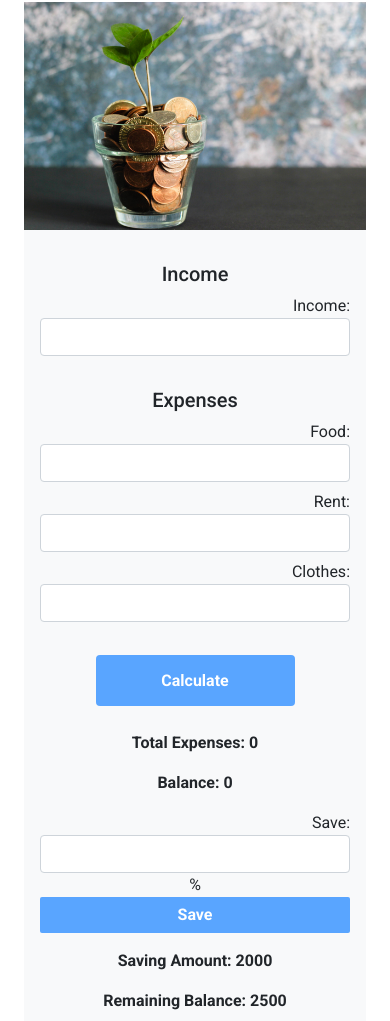
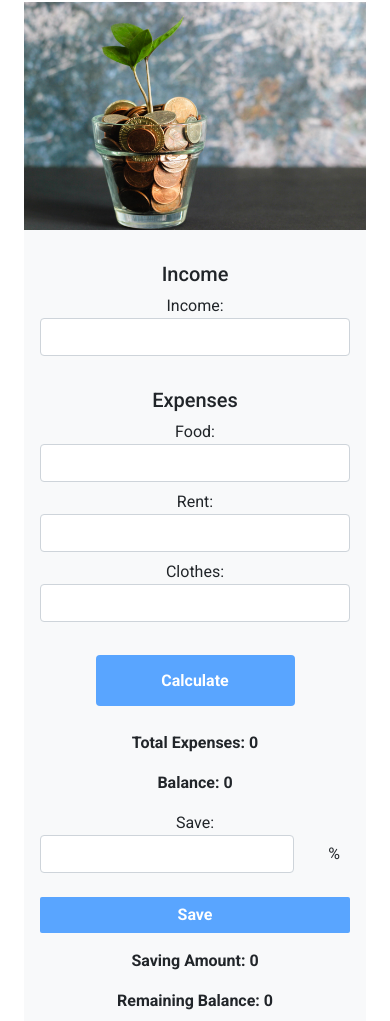
Before and after one commit to myishatunsamiha/budget-tracker, a plain HTML site: page index.html in a window 390 px wide. Shown: the part 79-1100 px from the top of the page. Drawn offline with nearby package versions, Linux system fonts and the light colour scheme.

Commit message:
Made the page responsive by adding some bootstrap classes.

```diff
--- a/index.html
+++ b/index.html
@@ -32,7 +32,7 @@
                         <div class="income my-3">
                             <h5>Income</h5>
                             <div class="row">
-                                <div class="col-md-3 text-end">Income:</div>
+                                <div class="col-md-3 text-center text-md-end">Income:</div>
                                 <div class="col-md-9">
                                     <input type="text" class="form-control" id="income">
                                     <p id="income-error" class="text-muted">Please input a number..</p>
@@ -44,15 +44,15 @@
                         <div class="expenses my-3">
                             <h5>Expenses</h5>
                             <div class="row my-2">
-                                <div class="col-md-3 text-end">Food:</div>
+                                <div class="col-md-3 text-center text-md-end">Food:</div>
                                 <div class="col-md-9"><input type="text" class="form-control" id="food"></div>
                             </div>
                             <div class="row my-2">
-                                <div class="col-md-3 text-end">Rent:</div>
+                                <div class="col-md-3 text-center text-md-end">Rent:</div>
                                 <div class="col-md-9"><input type="text" class="form-control" id="rent"></div>
                             </div>
                             <div class="row my-2">
-                                <div class="col-md-3 text-end">Clothes:</div>
+                                <div class="col-md-3 text-center text-md-end">Clothes:</div>
                                 <div class="col-md-9"><input type="text" class="form-control" id="clothes"></div>
                             </div>
 
@@ -61,16 +61,18 @@
                             <p class="fw-bold">Balance: <span id="balance">0</span></p>
 
                             <div class="row my-3 d-flex align-items-center">
-                                <div class="col-md-3 text-end">Save:</div>
-                                <div class="col-md-4"><input type="text" class="form-control" id="saving-percentage">
+                                <div class="col-md-3 text-center text-md-end">Save:</div>
+                                <div class="col-10 col-md-4"><input type="text" class="form-control"
+                                        id="saving-percentage">
                                 </div>
-                                <div class="col-md-1">%</div>
-                                <div class="col-md-4"><button class="btn" id="saving-calculation-btn">Save</button>
+                                <div class="col-2 col-md-1">%</div>
+                                <div class="col-md-4 mt-4 mt-md-0"><button class="btn"
+                                        id="saving-calculation-btn">Save</button>
                                 </div>
                             </div>
 
-                            <p class="fw-bold">Saving Amount: <span id="saving-amount">2000</span></p>
-                            <p class="fw-bold">Remaining Balance: <span id="remaining-balance">2500</span></p>
+                            <p class="fw-bold">Saving Amount: <span id="saving-amount">0</span></p>
+                            <p class="fw-bold">Remaining Balance: <span id="remaining-balance">0</span></p>
 
 
                             <div class="alert alert-danger" role="alert" id="type-error">
--- a/js/script.js
+++ b/js/script.js
@@ -83,20 +83,20 @@ document.getElementById("saving-calculation-btn").addEventListener("click", func
     const balance = parseFloat(getElement("balance").innerText);
     console.log(savingPercentage, income, balance);
 
-    // if (!isNaN(savingPercentage) && !isNaN(income) && !isNaN(balance)) {
-    const savingAmount = income * (savingPercentage / 100);
+    if (!isNaN(savingPercentage) && !isNaN(income) && !isNaN(balance)) {
+        const savingAmount = (income * (savingPercentage / 100)).toFixed(2);
         const remainingBalance = balance - savingAmount;
         console.log(savingAmount, remainingBalance);
 
         getElement("saving-amount").innerText = savingAmount;
         if (savingAmount > balance) {
-        getElement("remaining-balance").innerText = "can't calculate.";
+            getElement("remaining-balance").innerHTML = "<span style='color:red;'>0(Saving amount exceeded balance)</span>";
             displayErrorMessage("excess-saving-amount-error", "excess-saving-amount-error-id", "saving-amount");
 
         } else {
             getElement("remaining-balance").innerText = remainingBalance;
             document.getElementById("excess-saving-amount-error").style.display = "none";
         }
-    // }
+    }
 
 });
```
Lines whose indentation alone changed are shown as unchanged.
